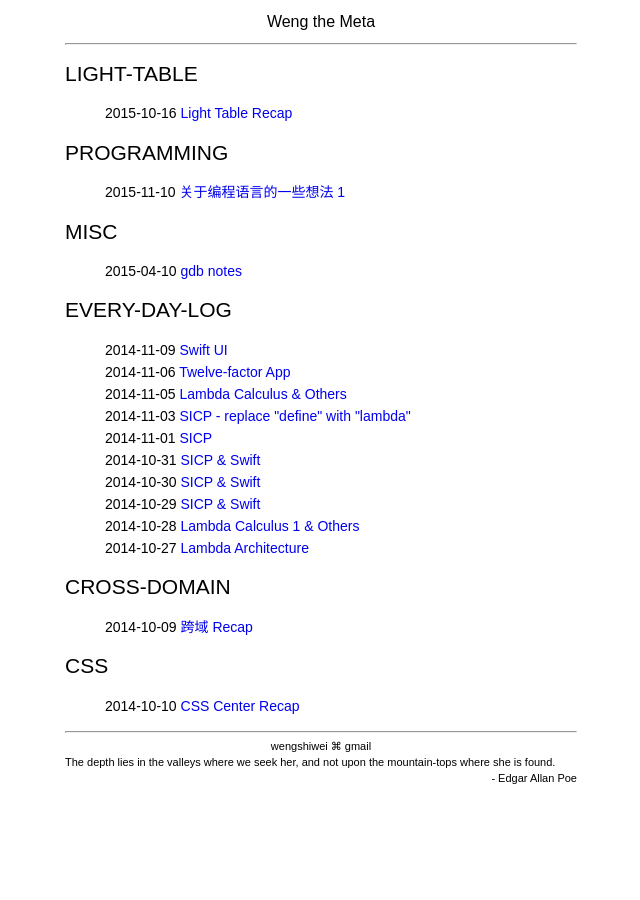
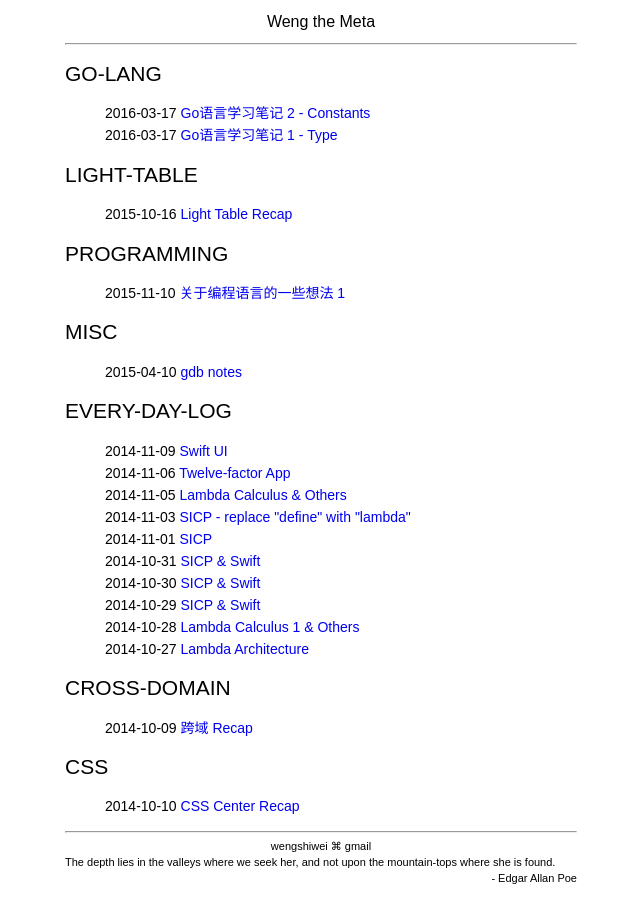
Before and after one commit to wengshiwei/wengshiwei.github.io, a Jekyll site: the page built from index.html, in a window 1280 px wide. Shown: the whole page, without its empty margins (319-959 px from the left). Built offline with Jekyll 4.4.1, drawn with Linux system fonts in a browser that asks for light colours; some of the changed lines change nothing that is shown.

Commit message:
add post

```diff
--- /dev/null
+++ b/_posts/2016-17/2016-03-17-go-1.md
@@ -0,0 +1,81 @@
+---
+layout: post
+title: Go语言学习笔记 1 - Type
+comments: true
+category:
+- go-lang
+- programming-languages
+---
+
+之前看了[gobyexample](http://gobyexample.com)和[A Tour of Go](http://tour.golangtc.com/)。以语法和常见操作为主的教程，不足以让人了解一门语言。
+
+[Golang FAQ](https://golang.org/doc/faq)不错，记录几点。
+
+# 1. Types in Go
+
+Go's type system has no hierarchy, so no time is spent defining the relationships between types.
+
+types just are, they don't have to announce their relationships.
+
+Go的不同type没有(层级)关系，不像其他OO语言，所有的对象都继承自Object。
+
+
+The only way to have dynamically dispatched methods is through an interface. Methods on a struct or any other concrete type are always resolved statically.
+
+只能通过接口来动态调用方法。
+
+
+orthogonality of concepts
+
+比如type和interface
+
+
+Q: Why is there no type inheritance?
+
+A: Rather than requiring the programmer to declare ahead of time that two types are related, in Go a type automatically satisfies any interface that specifies a subset of its methods. Besides reducing the bookkeeping, this approach has real advantages. Types can satisfy many interfaces at once, without the complexities of traditional multiple inheritance. Interfaces can be very lightweight—an interface with one or even zero methods can express a useful concept. Interfaces can be added after the fact if a new idea comes along or for testing—without annotating the original types. Because there are no explicit relationships between types and interfaces, there is no type hierarchy to manage or discuss.
+
+Go不要求程序员提前声明两个类型相关。Go中，一个type只要指定了一个interface的某些方法，就自动满足了这个interface。这样使得，一个type可以满足多个interface，而不会导致传统的多重继承的问题。interface非常轻量。只有一个方法，甚至没有方法的接口，都表达了明确的概念。即使添加新想法和测试的时候，都可以在不注释原始type的情况下，添加新的interface。正因为types和interfaces没有显示的关联，也就不存在管理和讨论type hierarchy的问题。
+
+# 2. Maps, slices, and channels are references while arrays are values.
+
+arrays是比slices更基础的数据类型。
+
+# 3. Should I define methods on values or pointers?
+
+这就是两份教程都没有解释清楚的地方。教程告诉你，下面两种定义都是合理的。
+
+{% highlight go %}
+func (s *MyStruct) pointerMethod() { } // method on pointer
+func (s MyStruct)  valueMethod()   { } // method on value
+{% endhighlight %}
+
+FAQ指出，如果该method需要修改recevier，那么该receiver必须是pointer，即使用第一种的定义。使用第二种定义，receiver本身会被复制一份，也就是修改对原始的receiver无效。
+
+第一种定义等效于Java中的情况。
+
+如果需要考虑效率，第一种比第二种更快。
+
+如果需要考虑一致性，如果一个type的某些方法必须使用第一种定义，那么剩下的也要使用第一种定义。这样能使得method sets保持一致。
+
+# 4. Method Sets
+
+The method set of any other named type T consists of all methods with receiver type T. The method set of the corresponding pointer type *T is the set of all methods with receiver *T or T (that is, it also contains the method set of T).
+
+Type T的method set由receiver type为T的所有方法组成。
+Type *T的method set由receiver type为*T或T的所有方法组成。
+
+# 5. Complaints about my unused variable/import
+
+Go不使用编译开关去除这些报错，因为编译开发不应该影响语义，也就是设置开关不应该影响程序有错误和无错误。
+
+Go编译器不汇报warnings，只汇报errors。warning不应该存在。一个问题要么严重到不允许编译，要么就不应该提及。
+
+这段话完整的意思应该是：我们会继续报告unused variable/import。我们既不使用编译器开关，也不使用warning，所以只能把这种情况报告为error.
+
+# 6. 其他
+
+没有一份好的教程适合所有人，尤其是有其他语言背景的人。比如我要写一份Go语言教程，那么会分为三个部分：
+
+- 一些最基础的知识，一些类似Hello World的程序
+- 其他语言中常用，而Go中不用的概念和用法
+- 其他中没有出现过，只在Go中出现的和用法
--- /dev/null
+++ b/_posts/2016-17/2016-03-17-go-2.md
@@ -0,0 +1,54 @@
+---
+layout: post
+title: Go语言学习笔记 2 - Constants
+comments: true
+category:
+- go-lang
+- programming-languages
+---
+
+来源博客 [golang blog: constants](https://blog.golang.org/constants)
+
+Go的字符串字面值(literal string)是什么类型呢？string？并不是。
+
+Go的literal(博客中用const)，是untyped。即使你给它赋给一个name，仍然是untyped
+
+{% highlight go %}
+const hello = "Hello, 世界"
+{% endhighlight %}
+
+*hello*的类型也是untyped。
+
+Go的literal通过赋值给有类型的变量获得类型。这里也包括传递给有类型要求的函数参数。
+
+{% highlight go %}
+const typedHello string = "Hello, 世界"
+{% endhighlight %}
+
+Go中类型是无关的
+
+{% highlight go %}
+const typedHello string = "Hello, 世界"
+type MyString string
+var m MyString
+m = typedHello // Type error
+m = MyString(typedHello) // OK
+{% endhighlight %}
+
+类比：Go中的常量像薛定谔的猫，没有类型；用有类型的量“观测”它，就能获得了观测者的“类型”。
+
+{% highlight go %}
+str := "Hello, 世界"
+// 这句话等价于
+var str string = "Hello, 世界"
+{% endhighlight %}
+
+变量不可以没有类型。将untyped literal赋值给变量时，literal的类型默认为string。扩展上面的类比：
+
+Go中的常量像薛定谔的猫，没有类型；用有类型的量“观测”它，就能获得了观测者的“类型”；赋值给为声明类型变量时，常量采取默认类型。
+
+生死不是一个好的类比，颜色可以。
+
+薛定谔的猫之前没有颜色；用什么颜色观测它，它就变成了什么颜色；如果一定要问它的颜色，那么是黑色。
+
+Go的常量没有类型，第一次传递给明确类型的量时，常量获得那个类型；赋值给不制定类型的变量，常量为默认类型。
--- a/index.html
+++ b/index.html
@@ -2,6 +2,7 @@
 title: Weng the Meta
 layout: default
 categories:
+- go-lang
 - light-table
 - programming
 - misc
```
